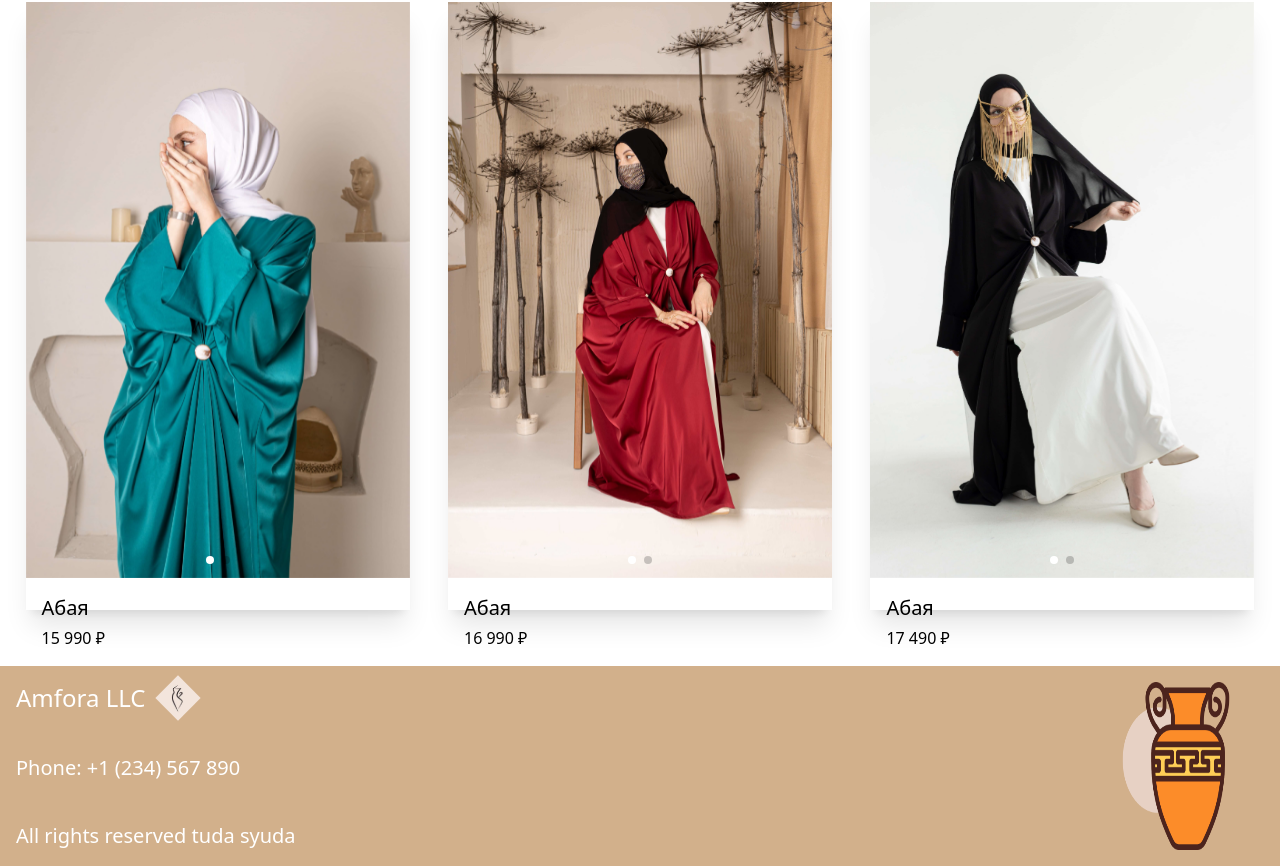
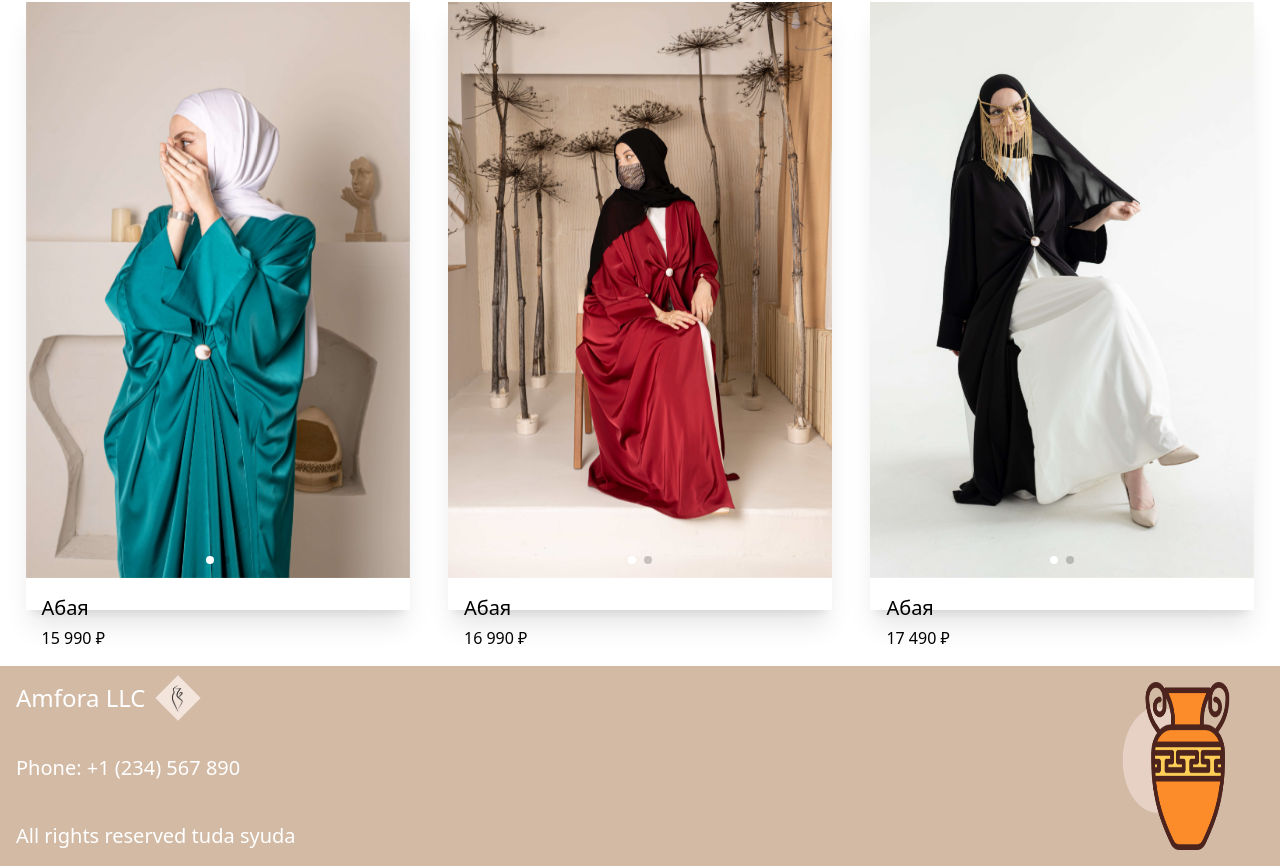
Before and after one commit to mustafagarko/amfora-app, a React (Create React App) app: page / in a window 1280 px wide. Shown: the part 914-1780 px from the top of the page. Built offline with nearby package versions, Linux system fonts and the light colour scheme.

Commit message:
footercolor

```diff
--- a/src/components/Footer.jsx
+++ b/src/components/Footer.jsx
@@ -3,7 +3,7 @@ import logo from "../assets/amforalogo.jpeg";
 
 function Footer() {
   return (
-    <div className="flex h-[25vh] absolute z-30 w-[100vw] bg-[#D2B08B] justify-between mt-[5vh]">
+    <div className="flex h-[25vh] absolute z-30 w-[100vw] bg-[#D2BAA5] justify-between mt-[5vh]">
       <div className=" p-4 flex flex-col justify-between">
         <div className="flex gap-4">
           <h1 className="text-white font-thin text-2xl">Amfora LLC</h1>
```
